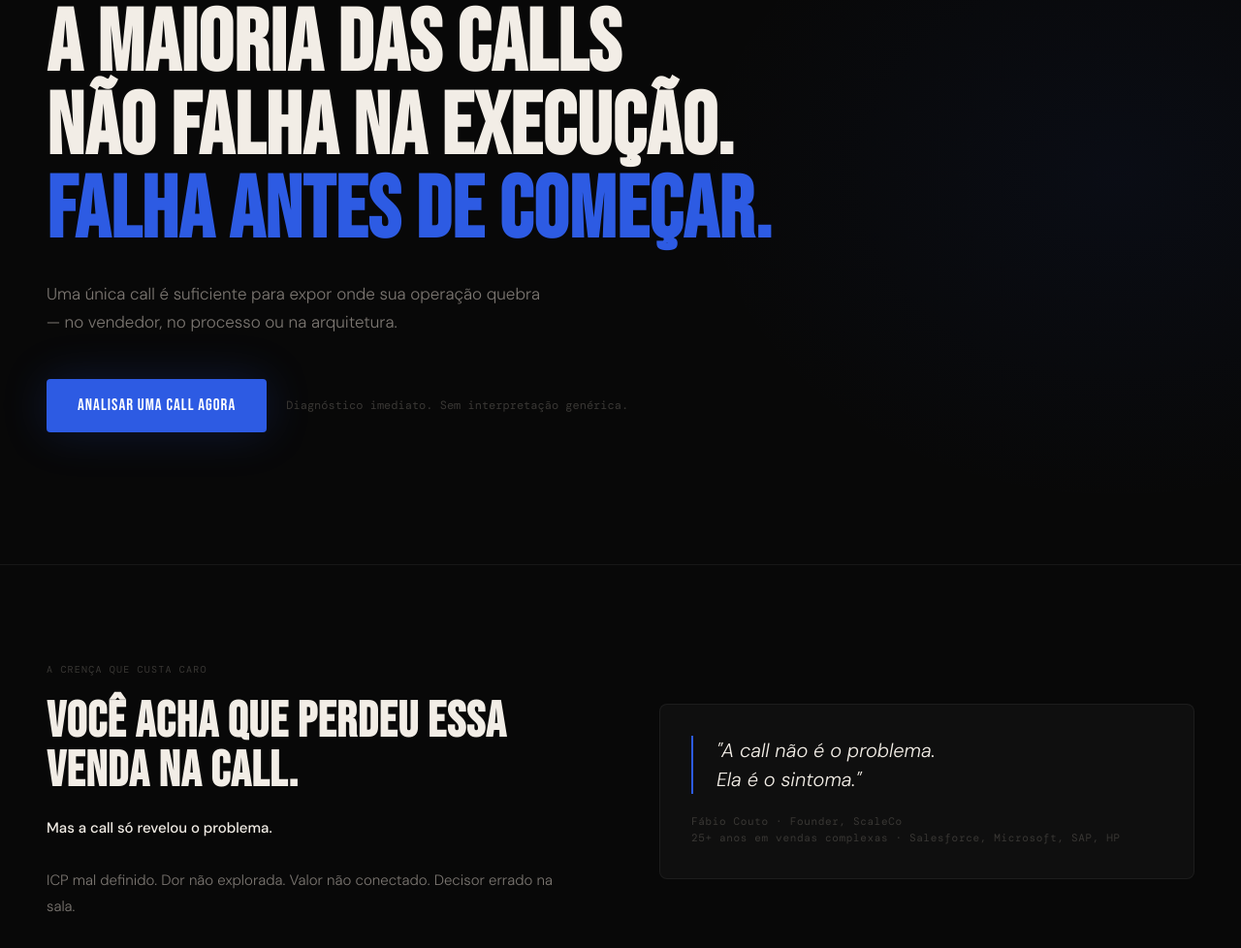
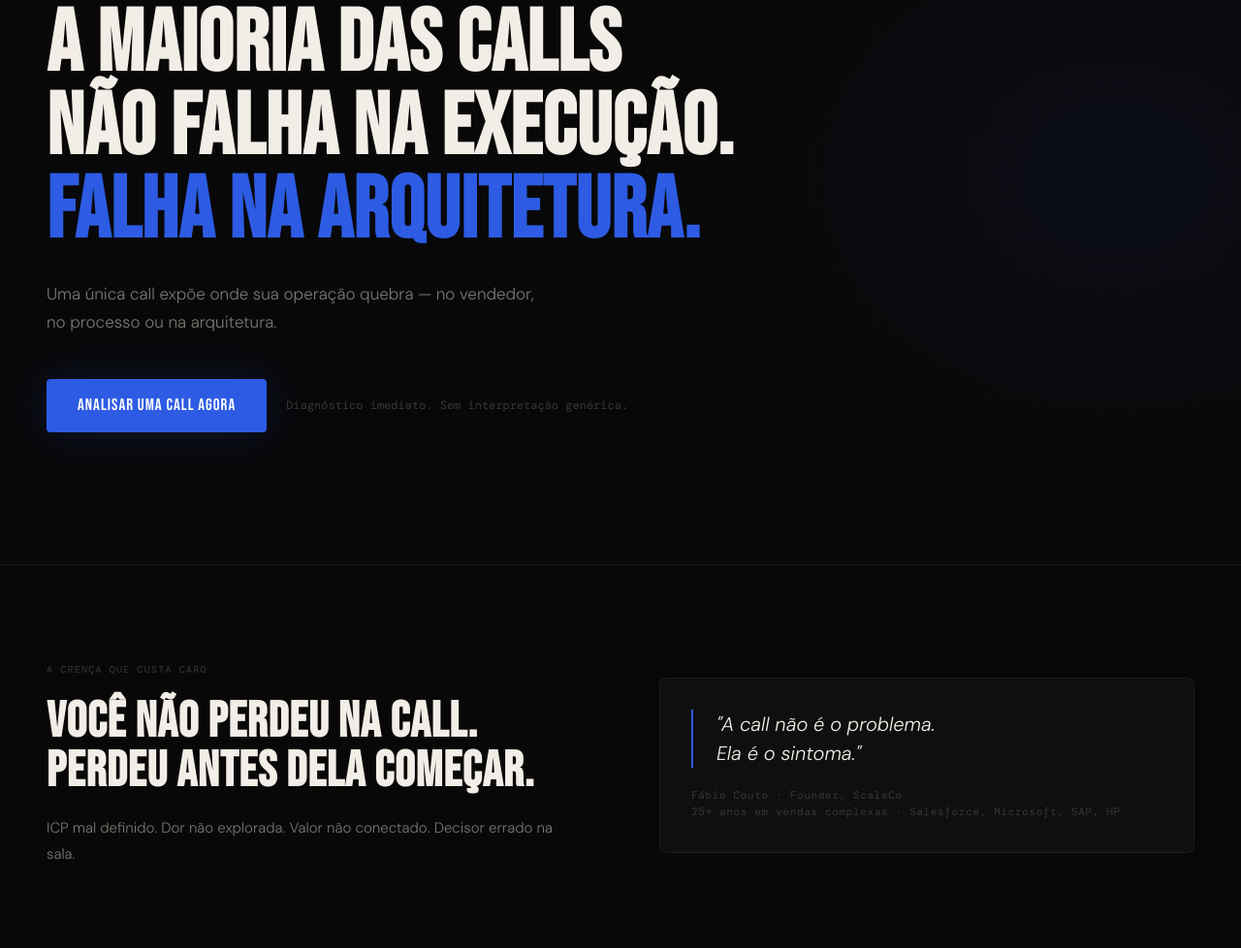
Before and after one commit to fabioandrecouto/call-diagnosis, a plain HTML site: page index.html in a window 1280 px wide. Shown: the part 218-1196 px from the top of the page at 97% size. Drawn offline with nearby package versions, Linux system fonts and the light colour scheme; a web font is replaced by a local one.

Commit message:
Update index.html

```diff
--- a/index.html
+++ b/index.html
@@ -389,10 +389,10 @@ footer {
 <section class="hero">
   <div class="hero-eyebrow">Scale Diagnosis™ · Revenue Architecture</div>
   <h1 class="hero-headline">
-    A maioria das calls<br>não falha na execução.<br><em>Falha antes de começar.</em>
+    A maioria das calls<br>não falha na execução.<br><em>Falha na arquitetura.</em>
   </h1>
   <p class="hero-sub">
-    Uma única call é suficiente para expor onde sua operação quebra — no vendedor, no processo ou na arquitetura.
+    Uma única call expõe onde sua operação quebra — no vendedor, no processo ou na arquitetura.
   </p>
   <div class="hero-cta-wrap">
     <a class="btn-main" href="#analisar">Analisar uma call agora</a>
@@ -405,9 +405,8 @@ footer {
 <section class="ruptura reveal">
   <div class="ruptura-left">
     <div class="ruptura-label">A crença que custa caro</div>
-    <h2 class="ruptura-title">Você acha que perdeu essa venda na call.</h2>
+    <h2 class="ruptura-title">Você não perdeu na call. Perdeu antes dela começar.</h2>
     <p class="ruptura-body">
-      <strong>Mas a call só revelou o problema.</strong><br><br>
       ICP mal definido. Dor não explorada. Valor não conectado. Decisor errado na sala.
     </p>
   </div>
```
